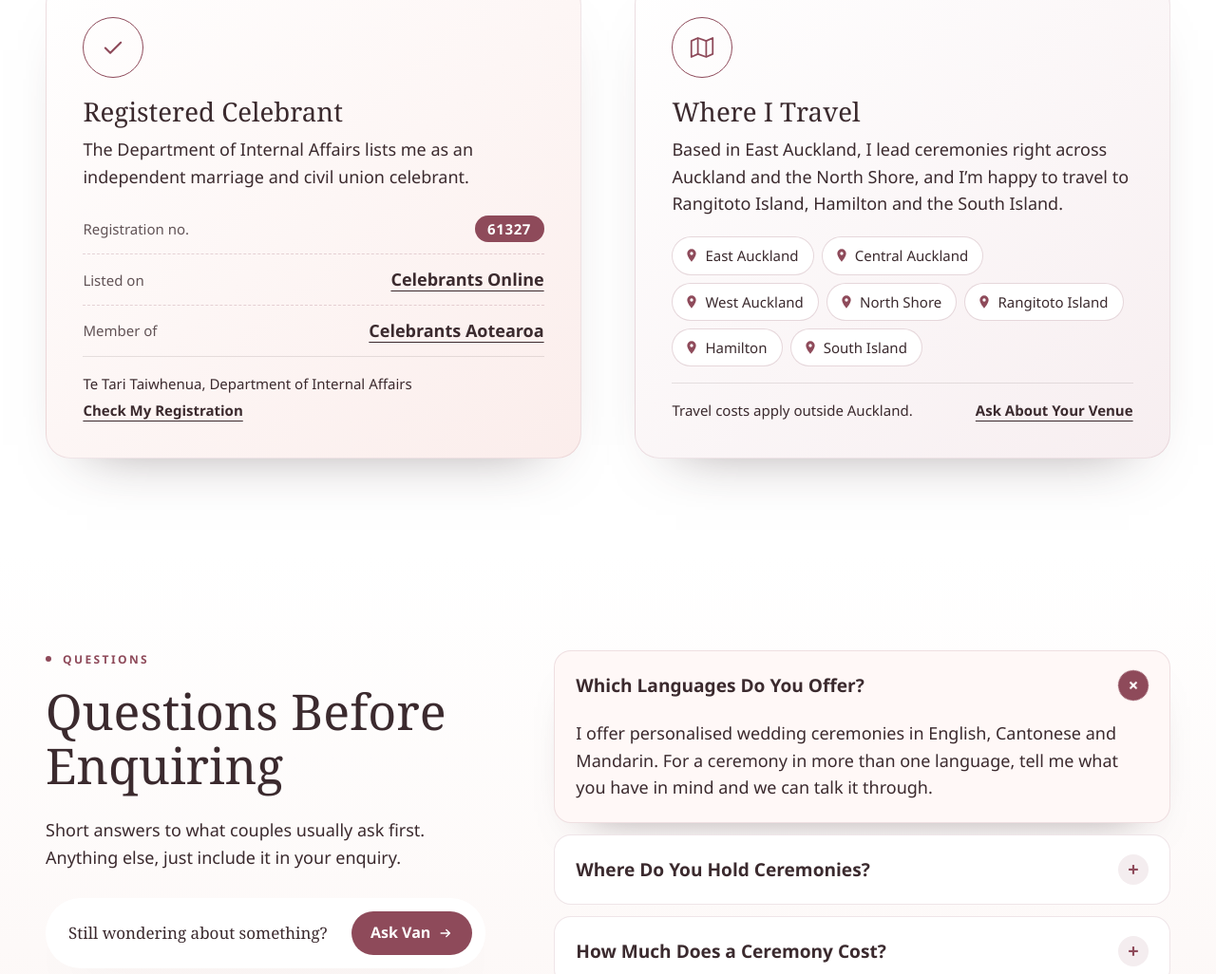
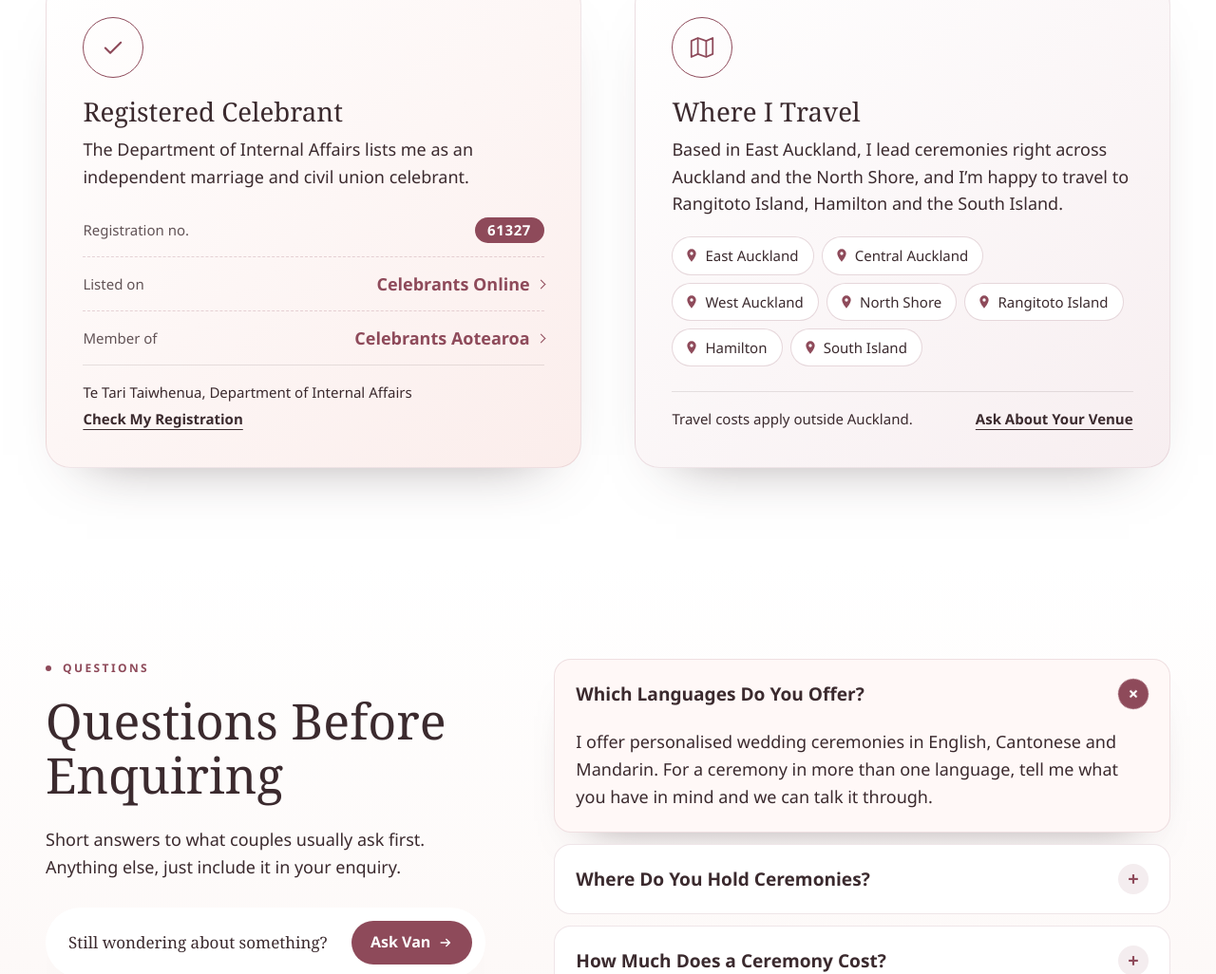
Before and after one commit to KoukCreatives/VanNg, a website: page Home-09.html in a window 1280 px wide. Shown: the part 4378-5404 px from the top of the page at 95% size. Drawn offline with Linux system fonts and the light colour scheme; a small style sheet from the web is missing; a web font is replaced by a local one.

Commit message:
KC-575: vertically centred credential rows
Co-Authored-By: Claude Opus 5.5 <noreply@anthropic.com>
Claude-Session: https://claude.ai/code/session_015dRXpa2tVDgB5JPRA4mDyp

```diff
--- a/Home-09.html
+++ b/Home-09.html
@@ -495,6 +495,11 @@ main section{position:relative}
 .crow dd{margin:0;font-weight:600;text-align:right}
 :lang(zh) .crow dd{font-weight:400}
 .crow .reg-n{font-size:.9375rem;letter-spacing:.04em}
+.crow dt,.crow dd{display:flex;align-items:center;line-height:1.3;min-height:32px}
+.crow dd .tl{display:inline-flex;align-items:center;gap:6px;text-decoration:none;color:var(--acc);line-height:1.3}
+.crow dd .tl::after{content:"";width:7px;height:7px;border-top:1.6px solid currentColor;border-right:1.6px solid currentColor;transform:rotate(45deg);margin-left:2px}
+.crow dd .tl:hover{text-decoration:underline;text-underline-offset:.25em}
+.crow .reg-n{line-height:1.3}
 /* polished build: pending-content flags stay in the source but are not shown */
 .flag{display:none!important}
 /* review-only signature switch */
```
Also changed, not shown: index.html (+5 -0 lines).
